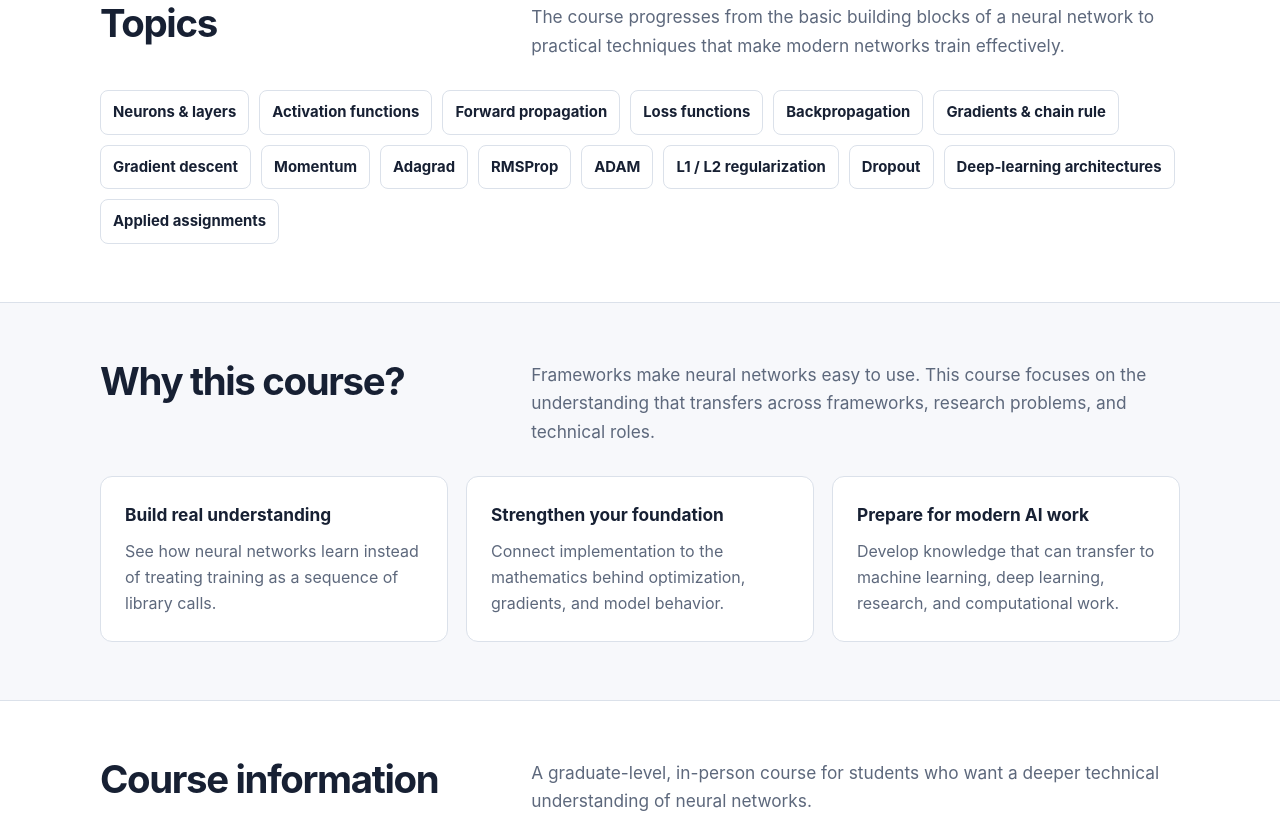
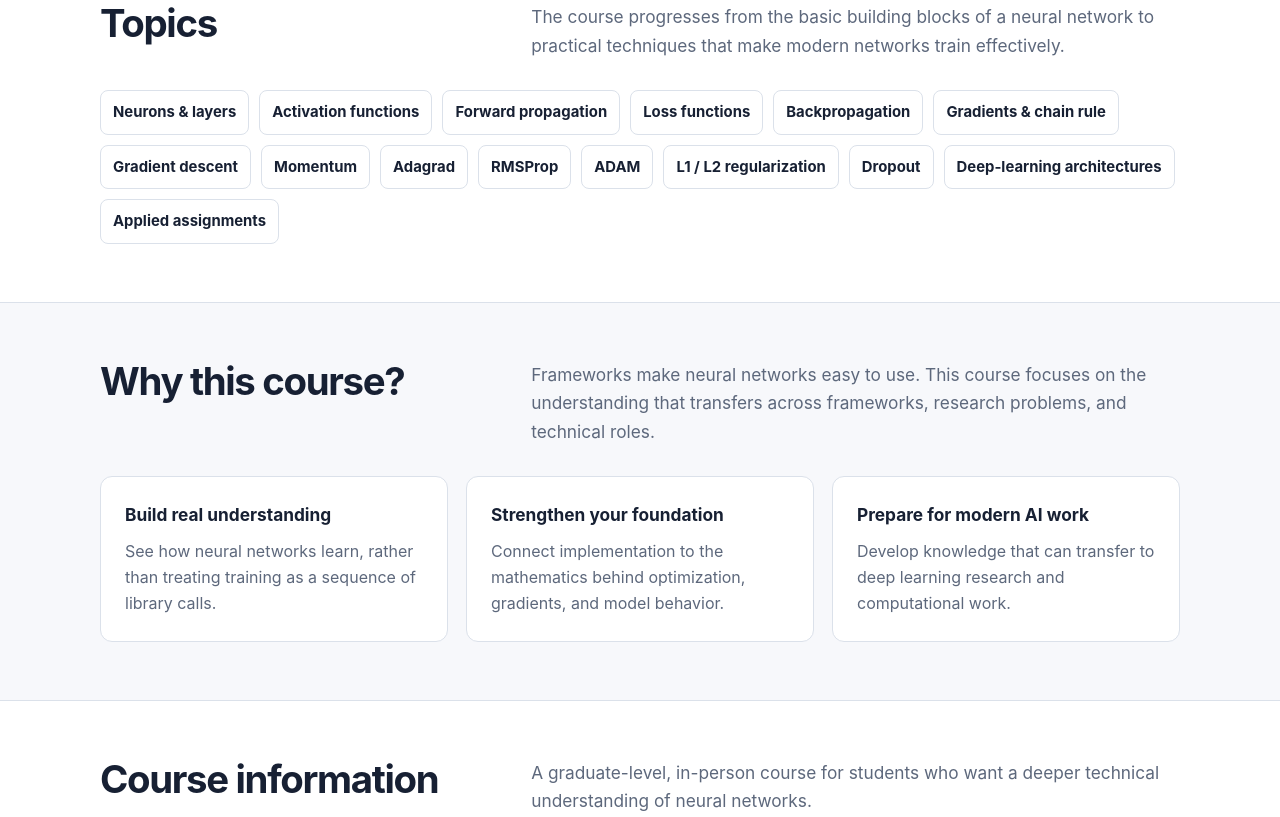
Before and after one commit to debarun101/cis588_F26, a plain HTML site: page index.html in a window 1280 px wide. Shown: the part 1916-2733 px from the top of the page. Drawn offline with Linux system fonts and the light colour scheme.

Commit message:
Update index.html

```diff
--- a/index.html
+++ b/index.html
@@ -446,7 +446,7 @@
         <span class="eyebrow">Fall 2026 · Graduate Course</span>
         <h1>Build a deeper understanding of neural networks.</h1>
         <p class="hero-copy">
-          Neural-network libraries make it easy to build models quickly, but they can hide the ideas that make those models work.
+          Neural-network libraries make it easy to build models quickly, but they usually hide the ideas that make those models work.
           <strong>CIS 588: Neural Computing</strong> focuses on those underlying ideas by having students implement the core components themselves.
         </p>
 
@@ -624,7 +624,7 @@
         <div class="grid-3">
           <div class="card">
             <h3>Build real understanding</h3>
-            <p>See how neural networks learn instead of treating training as a sequence of library calls.</p>
+            <p>See how neural networks learn, rather than treating training as a sequence of library calls.</p>
           </div>
           <div class="card">
             <h3>Strengthen your foundation</h3>
@@ -632,7 +632,7 @@
           </div>
           <div class="card">
             <h3>Prepare for modern AI work</h3>
-            <p>Develop knowledge that can transfer to machine learning, deep learning, research, and computational work.</p>
+            <p>Develop knowledge that can transfer to deep learning research and computational work.</p>
           </div>
         </div>
       </div>
```
